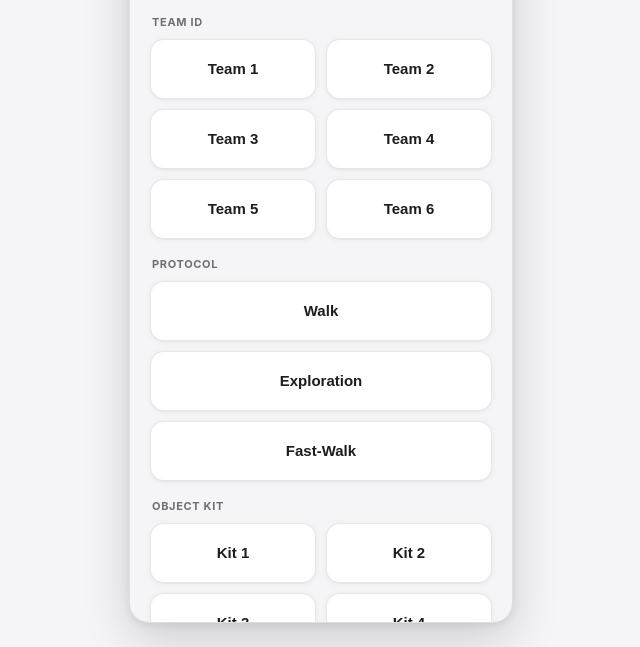
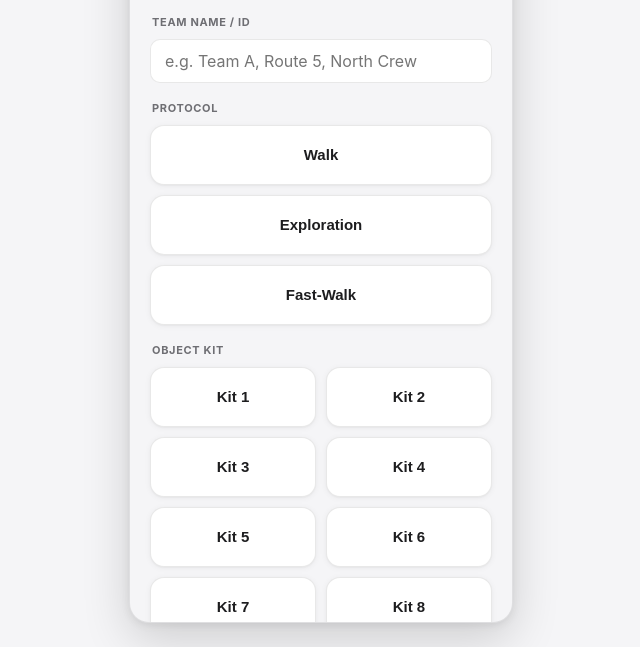
Before and after one commit to adolforiv3/Taxonomy-Tracker, a website: page public/index.html in a window 1280 px wide. Shown: the part 153-800 px from the top of the page, without its empty margins (319-959 px from the left). Drawn offline with Linux system fonts and the light colour scheme.

Commit message:
Implement team-based entry ownership and permissions
- Teams enter custom name/ID at start of field session (no predefined list)
- All entries tagged with submitting team
- Teams can only view/edit/delete their own entries
- entries API enforces team ownership on PATCH/DELETE
- Prevents cross-team data contamination and errors

Entries now require teamId in all POST/PATCH/DELETE requests

```diff
--- a/public/index.html
+++ b/public/index.html
@@ -226,7 +226,8 @@ let state = {
   studyLoaded: STUDY_ID === "default",
   studyError: false,
   date: new Date().toISOString().slice(0,10),
-  teamId: Number(localStorage.getItem("tl_teamId_" + STUDY_ID)) || null,
+  teamId: localStorage.getItem("tl_teamId_" + STUDY_ID) || null,
+  teamIdInput: "",
   protocol: null,
   environment: null,
   objectKit: null,
@@ -418,8 +419,18 @@ function renderSetup(){
   const page1Done = state.teamId && state.protocol && state.objectKit && state.route.trim();
 
   if(!page1Done){
-    main.appendChild(rowTitle("Team ID"));
-    main.appendChild(tileGrid(TEAM_IDS.map(t=>({label:"Team "+t, sel: state.teamId===t, onClick:()=>{state.teamId=t; localStorage.setItem("tl_teamId_" + STUDY_ID, t); render();}}))));
+    main.appendChild(rowTitle("Team Name / ID"));
+    const teamInput = document.createElement("input");
+    teamInput.type = "text";
+    teamInput.placeholder = "e.g. Team A, Route 5, North Crew";
+    teamInput.value = state.teamId || "";
+    teamInput.oninput = (e) => {
+      state.teamId = e.target.value.trim() || null;
+      if(state.teamId) localStorage.setItem("tl_teamId_" + STUDY_ID, state.teamId);
+      else localStorage.removeItem("tl_teamId_" + STUDY_ID);
+      render();
+    };
+    main.appendChild(teamInput);
 
     main.appendChild(rowTitle("Protocol"));
     main.appendChild(tileGrid(PROTOCOLS.map(m=>({label:m, wide:true, sel: state.protocol===m, onClick:()=>{state.protocol=m; render();}}))));
```
Also changed, not shown: netlify/functions/entries.mts.
